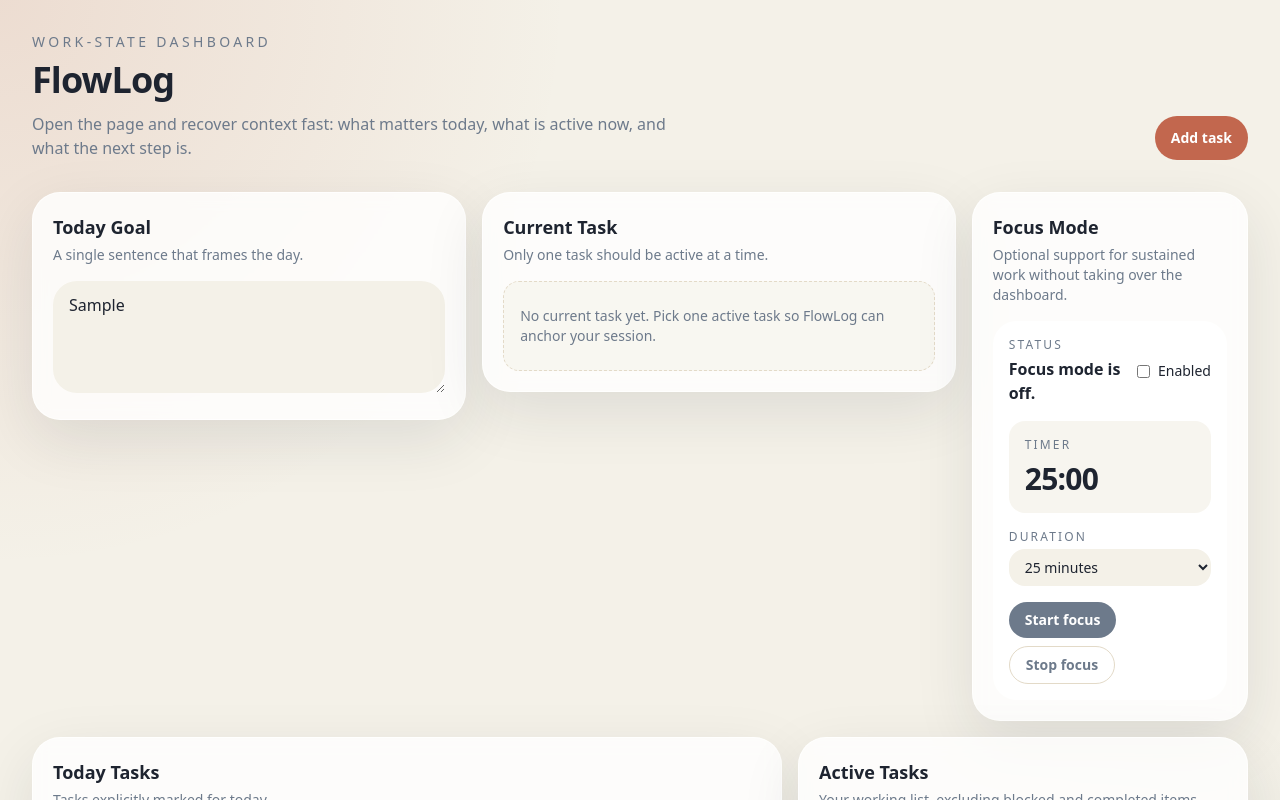
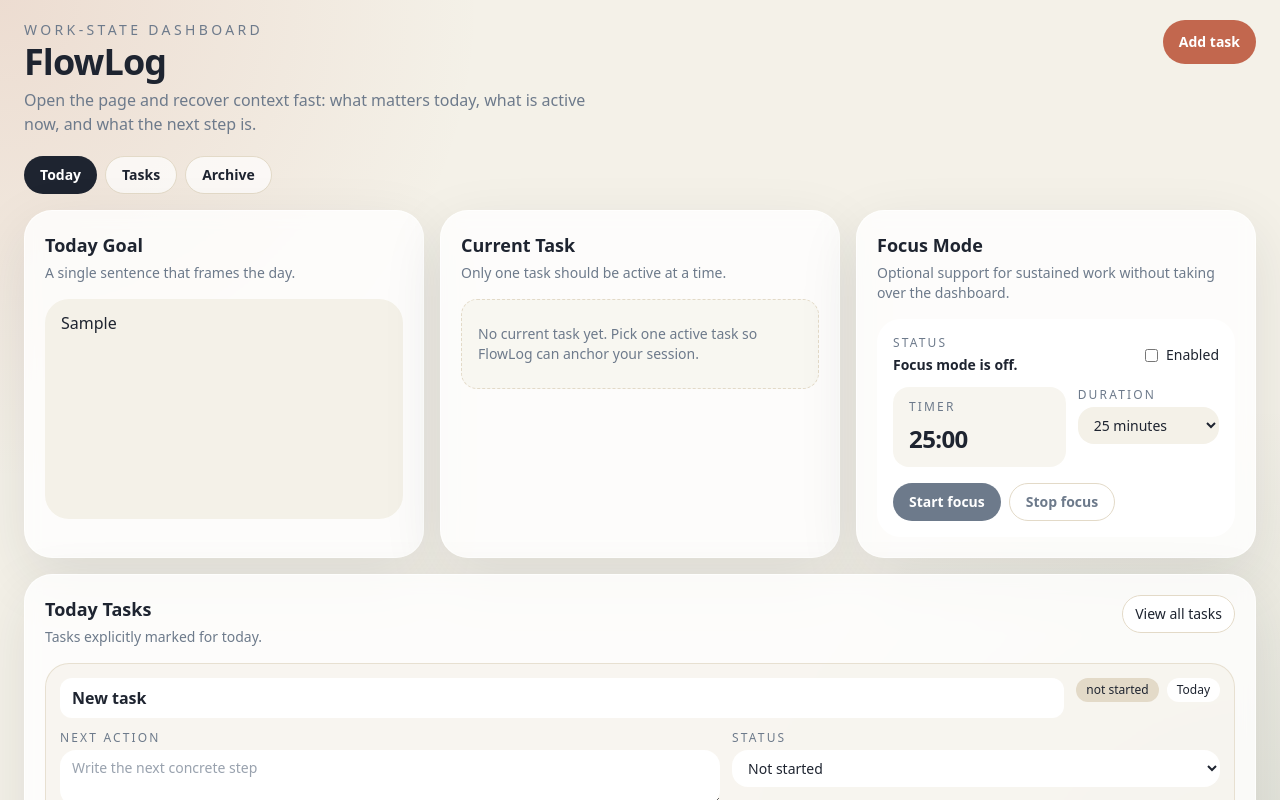
Before and after one commit to evan891119/FlowLog, a Next.js app: page / in a window 1280 px wide. Both pictures are taken after typing "Sample" into the empty fields and a click on the button "Add task". Shown: the top 800 px of the page. Built offline with nearby package versions, Linux system fonts and the light colour scheme.

Commit message:
整理排版

```diff
--- a/components/current-task-panel.tsx
+++ b/components/current-task-panel.tsx
@@ -5,25 +5,38 @@
 
 type CurrentTaskPanelProps = {
   task: Task | null;
+  variant?: "default" | "summary";
 };
 
-export function CurrentTaskPanel({ task }: CurrentTaskPanelProps) {
+export function CurrentTaskPanel({ task, variant = "default" }: CurrentTaskPanelProps) {
+  const isSummary = variant === "summary";
+
   return (
-    <Section title="Current Task" description="Only one task should be active at a time.">
+    <Section
+      title="Current Task"
+      description="Only one task should be active at a time."
+      layout={isSummary ? "fill" : "default"}
+    >
       {task ? (
-        <div className="rounded-3xl bg-ink px-5 py-5 text-white shadow-panel">
+        <div
+          className={`rounded-3xl bg-ink text-white shadow-panel ${
+            isSummary ? "flex h-full min-h-0 flex-col px-4 py-4" : "px-5 py-5"
+          }`}
+        >
           <div className="flex items-start justify-between gap-3">
-            <div className="space-y-2">
+            <div className={isSummary ? "min-w-0 space-y-1.5" : "space-y-2"}>
               <p className="text-xs font-medium uppercase tracking-[0.22em] text-white/60">In focus now</p>
-              <h2 className="text-2xl font-semibold tracking-tight">{task.title}</h2>
+              <h2 className={`font-semibold tracking-tight ${isSummary ? "line-clamp-2 text-xl" : "text-2xl"}`}>{task.title}</h2>
             </div>
             <StatusBadge status={task.status} />
           </div>
-          <div className="mt-6 rounded-2xl bg-white/8 px-4 py-4">
+          <div className={`rounded-2xl bg-white/8 ${isSummary ? "mt-4 min-h-0 flex-1 px-4 py-3" : "mt-6 px-4 py-4"}`}>
             <p className="text-sm font-medium uppercase tracking-[0.18em] text-white/65">Next action</p>
-            <p className="mt-2 text-base leading-7">{task.nextAction || "Define the next concrete step to make this task resumable."}</p>
+            <p className={`mt-2 text-base ${isSummary ? "overflow-hidden leading-6" : "leading-7"}`}>
+              {task.nextAction || "Define the next concrete step to make this task resumable."}
+            </p>
           </div>
-          <div className="mt-5 flex items-center justify-between gap-3 text-sm text-white/80">
+          <div className={`flex items-center justify-between gap-3 text-sm text-white/80 ${isSummary ? "mt-4" : "mt-5"}`}>
             <span className="uppercase tracking-[0.18em] text-white/65">Progress</span>
             <span>{task.progress}%</span>
           </div>
@@ -32,7 +45,9 @@
           </div>
         </div>
       ) : (
-        <EmptyState message="No current task yet. Pick one active task so FlowLog can anchor your session." />
+        <div className={isSummary ? "flex h-full min-h-0 flex-col" : undefined}>
+          <EmptyState message="No current task yet. Pick one active task so FlowLog can anchor your session." />
+        </div>
       )}
     </Section>
   );
--- a/components/dashboard.tsx
+++ b/components/dashboard.tsx
@@ -1,11 +1,20 @@
 "use client";
 
+import { useState } from "react";
 import { CurrentTaskPanel } from "@/components/current-task-panel";
 import { FocusPanel } from "@/components/focus-panel";
 import { Section } from "@/components/section";
 import { TaskListSection } from "@/components/task-list-section";
 import { useDashboardState } from "@/lib/use-dashboard-state";
 import { Task } from "@/types/dashboard";
+
+type DashboardTab = "today" | "tasks" | "archive";
+
+const DASHBOARD_TABS: { id: DashboardTab; label: string }[] = [
+  { id: "today", label: "Today" },
+  { id: "tasks", label: "Tasks" },
+  { id: "archive", label: "Archive" },
+];
 
 function sortByOrder(tasks: Task[], taskOrder: string[]) {
   const orderMap = new Map(taskOrder.map((taskId, index) => [taskId, index]));
@@ -14,6 +23,7 @@
 }
 
 export function Dashboard() {
+  const [selectedTab, setSelectedTab] = useState<DashboardTab>("today");
   const {
     state,
     createTask,
@@ -44,13 +54,13 @@
   const canMoveDown = (taskId: string) => (orderIndexMap.get(taskId) ?? -1) < orderedTasks.length - 1;
 
   return (
-    <main className="min-h-screen px-4 py-8 md:px-8">
+    <main className="min-h-screen px-4 py-5 md:px-6 md:py-5">
       <div className="mx-auto max-w-7xl">
-        <header className="mb-8 flex flex-col gap-4 md:flex-row md:items-end md:justify-between">
-          <div>
+        <header className="mb-5 flex flex-col gap-3 md:flex-row md:items-start md:justify-between">
+          <div className="max-w-2xl">
             <p className="text-sm font-medium uppercase tracking-[0.24em] text-steel">Work-state dashboard</p>
-            <h1 className="mt-2 text-4xl font-semibold tracking-tight text-ink">FlowLog</h1>
-            <p className="mt-3 max-w-2xl text-base text-steel">
+            <h1 className="mt-1 text-3xl font-semibold tracking-tight text-ink md:text-[2.25rem]">FlowLog</h1>
+            <p className="mt-2 max-w-xl text-sm text-steel md:text-base">
               Open the page and recover context fast: what matters today, what is active now, and what the next step is.
             </p>
           </div>
@@ -63,15 +73,37 @@
           </button>
         </header>
 
-        <section className="grid gap-4 lg:grid-cols-[1.1fr_1.2fr_0.7fr]">
-          <div className="lg:order-2">
-            <CurrentTaskPanel task={currentTask} />
+        <nav className="mb-4 flex flex-wrap gap-2" aria-label="Dashboard sections">
+          {DASHBOARD_TABS.map((tab) => (
+            <button
+              key={tab.id}
+              type="button"
+              className={`rounded-full px-4 py-2 text-sm font-semibold transition ${
+                selectedTab === tab.id ? "bg-ink text-white" : "border border-sand bg-white/70 text-ink"
+              }`}
+              onClick={() => setSelectedTab(tab.id)}
+              aria-pressed={selectedTab === tab.id}
+            >
+              {tab.label}
+            </button>
+          ))}
+        </nav>
+
+        {selectedTab === "today" ? (
+          <>
+            <section className="grid gap-4 xl:grid-cols-3 xl:items-stretch">
+              <div className="xl:order-2">
+                <CurrentTaskPanel task={currentTask} variant="summary" />
               </div>
 
-          <div className="lg:order-1">
-            <Section title="Today Goal" description="A single sentence that frames the day.">
+              <div className="xl:order-1">
+                <Section
+                  title="Today Goal"
+                  description="A single sentence that frames the day."
+                  layout="fill"
+                >
                   <textarea
-                className="min-h-28 w-full rounded-3xl bg-mist px-4 py-3 text-base text-ink outline-none placeholder:text-steel/70"
+                    className="min-h-20 w-full rounded-3xl bg-mist px-4 py-3 text-base text-ink outline-none placeholder:text-steel/70 xl:min-h-[220px] xl:resize-none"
                     placeholder="Finish the first usable FlowLog dashboard."
                     value={state.todayGoal}
                     onChange={(event) => updateTodayGoal(event.target.value)}
@@ -80,22 +112,39 @@
                 </Section>
               </div>
 
-          <div className="lg:order-3">
+              <div className="xl:order-3">
                 <FocusPanel
                   focus={state.focus}
                   onToggleEnabled={setFocusEnabled}
                   onDurationChange={setFocusDuration}
                   onStart={startFocusSession}
                   onStop={stopFocusSession}
+                  variant="summary"
                 />
               </div>
             </section>
 
-        <section className="mt-4 grid gap-4 xl:grid-cols-[1.5fr_0.9fr]">
+            <section className="mt-4">
               <TaskListSection
                 title="Today Tasks"
                 description="Tasks explicitly marked for today."
                 tasks={todayTasks}
+                variant="compact"
+                visibleCount={1}
+                mobileVisibleCount={1}
+                overflowMessage={(hiddenCount) => `+${hiddenCount} more tasks in Tasks.`}
+                action={
+                  todayTasks.length > 0 ? (
+                    <button
+                      type="button"
+                      className="rounded-full border border-sand bg-white px-3 py-2 text-sm font-medium text-ink"
+                      onClick={() => setSelectedTab("tasks")}
+                    >
+                      View all tasks
+                    </button>
+                  ) : null
+                }
+                className="overflow-hidden"
                 emptyMessage="No tasks are marked for today. Flag the most important work so the dashboard stays focused."
                 onSetCurrent={setCurrentTask}
                 onStatusChange={updateTaskStatus}
@@ -108,7 +157,12 @@
                 canMoveUp={canMoveUp}
                 canMoveDown={canMoveDown}
               />
+            </section>
+          </>
+        ) : null}
 
+        {selectedTab === "tasks" ? (
+          <section className="grid gap-4 xl:grid-cols-[1.45fr_0.95fr]">
             <TaskListSection
               title="Active Tasks"
               description="Your working list, excluding blocked and completed items."
@@ -125,9 +179,7 @@
               canMoveUp={canMoveUp}
               canMoveDown={canMoveDown}
             />
-        </section>
 
-        <section className="mt-4 grid gap-4 xl:grid-cols-[1.4fr_1fr]">
             <TaskListSection
               title="Blocked Tasks"
               description="Visible, but kept out of the main working lane."
@@ -144,7 +196,11 @@
               canMoveUp={canMoveUp}
               canMoveDown={canMoveDown}
             />
+          </section>
+        ) : null}
 
+        {selectedTab === "archive" ? (
+          <section>
             <TaskListSection
               title="Completed Tasks"
               description="Finished work stays visible without dominating the page."
@@ -162,6 +218,7 @@
               canMoveDown={canMoveDown}
             />
           </section>
+        ) : null}
       </div>
     </main>
   );
--- a/components/focus-panel.tsx
+++ b/components/focus-panel.tsx
@@ -32,10 +32,19 @@
   onDurationChange: (duration: number) => void;
   onStart: () => void;
   onStop: () => void;
+  variant?: "default" | "summary";
 };
 
-export function FocusPanel({ focus, onToggleEnabled, onDurationChange, onStart, onStop }: FocusPanelProps) {
+export function FocusPanel({
+  focus,
+  onToggleEnabled,
+  onDurationChange,
+  onStart,
+  onStop,
+  variant = "default",
+}: FocusPanelProps) {
   const [now, setNow] = useState(() => Date.now());
+  const isSummary = variant === "summary";
 
   useEffect(() => {
     if (!focus.lastSessionStartedAt) {
@@ -63,12 +72,20 @@
         : "Ready to start a focus session.";
 
   return (
-    <Section title="Focus Mode" description="Optional support for sustained work without taking over the dashboard.">
-      <div className="space-y-4 rounded-3xl bg-white px-4 py-4 text-sm text-steel">
+    <Section
+      title="Focus Mode"
+      description="Optional support for sustained work without taking over the dashboard."
+      layout={isSummary ? "fill" : "default"}
+    >
+      <div
+        className={`rounded-3xl bg-white px-4 text-sm text-steel ${
+          isSummary ? "flex h-full min-h-0 flex-col gap-3 py-4" : "space-y-3 py-4"
+        }`}
+      >
         <div className="flex items-center justify-between gap-3">
           <div>
             <p className="text-xs font-medium uppercase tracking-[0.18em] text-steel">Status</p>
-            <p className="mt-1 text-base font-semibold text-ink">{statusText}</p>
+            <p className={`mt-1 font-semibold text-ink ${isSummary ? "text-sm leading-5" : "text-base"}`}>{statusText}</p>
           </div>
           <label className="flex items-center gap-2 text-sm font-medium text-ink">
             <input
@@ -81,9 +98,10 @@
           </label>
         </div>
 
-        <div className="rounded-2xl bg-mist/70 px-4 py-4">
+        <div className={`gap-3 ${isSummary ? "grid min-h-0 grid-cols-[1.1fr_0.9fr] items-start" : "space-y-3"}`}>
+          <div className="rounded-2xl bg-mist/70 px-4 py-3">
             <p className="text-xs font-medium uppercase tracking-[0.18em] text-steel">Timer</p>
-          <p className="mt-2 text-3xl font-semibold tracking-tight text-ink">{formatTime(remainingSeconds)}</p>
+            <p className={`mt-2 font-semibold tracking-tight text-ink ${isSummary ? "text-2xl" : "text-3xl"}`}>{formatTime(remainingSeconds)}</p>
           </div>
 
           <label className="block">
@@ -102,8 +120,9 @@
               ))}
             </select>
           </label>
+        </div>
 
-        <div className="flex flex-wrap gap-2">
+        <div className={`flex flex-wrap gap-2 ${isSummary ? "mt-auto pt-1" : ""}`}>
           <button
             type="button"
             className="rounded-full bg-forest px-4 py-2 text-sm font-semibold text-white disabled:cursor-not-allowed disabled:bg-steel"
--- a/components/section.tsx
+++ b/components/section.tsx
@@ -1,17 +1,32 @@
 type SectionProps = {
   title: string;
   description?: string;
+  headerAction?: React.ReactNode;
+  layout?: "default" | "fill";
+  className?: string;
+  bodyClassName?: string;
   children: React.ReactNode;
 };
 
-export function Section({ title, description, children }: SectionProps) {
+export function Section({ title, description, headerAction, layout = "default", className, bodyClassName, children }: SectionProps) {
+  const isFill = layout === "fill";
+
   return (
-    <section className="rounded-[28px] border border-white/70 bg-white/80 p-5 shadow-panel backdrop-blur">
-      <div className="mb-4">
-        <h2 className="text-lg font-semibold text-ink">{title}</h2>
-        {description ? <p className="mt-1 text-sm text-steel">{description}</p> : null}
+    <section
+      className={`rounded-[28px] border border-white/70 bg-white/80 p-5 shadow-panel backdrop-blur ${
+        isFill ? "flex h-full flex-col" : ""
+      } ${
+        className ?? ""
+      }`}
+    >
+      <div className="mb-4 flex items-start justify-between gap-3">
+        <div>
+          <h2 className="text-lg font-semibold text-ink">{title}</h2>
+          {description ? <p className="mt-1 text-sm text-steel">{description}</p> : null}
+        </div>
+        {headerAction ? <div className="shrink-0">{headerAction}</div> : null}
       </div>
-      {children}
+      <div className={`${isFill ? "min-h-0 flex-1" : ""} ${bodyClassName ?? ""}`}>{children}</div>
     </section>
   );
 }
--- a/components/task-card.tsx
+++ b/components/task-card.tsx
@@ -10,6 +10,7 @@
 
 type TaskCardProps = {
   task: Task;
+  variant?: "compact" | "full";
   onSetCurrent: (taskId: string) => void;
   onStatusChange: (taskId: string, status: TaskStatus) => void;
   onToggleToday: (taskId: string) => void;
@@ -24,6 +25,7 @@
 
 export function TaskCard({
   task,
+  variant = "full",
   onSetCurrent,
   onStatusChange,
   onToggleToday,
@@ -35,12 +37,16 @@
   canMoveUp,
   canMoveDown,
 }: TaskCardProps) {
+  const isCompact = variant === "compact";
+
   return (
-    <article className="rounded-3xl border border-sand/80 bg-mist/60 p-4">
+    <article className={`rounded-3xl border border-sand/80 bg-mist/60 ${isCompact ? "p-3.5" : "p-4"}`}>
       <div className="flex flex-wrap items-start justify-between gap-3">
         <div className="min-w-0 flex-1">
           <input
-            className="w-full rounded-xl bg-white px-3 py-2 text-base font-semibold text-ink outline-none ring-0 placeholder:text-steel/70"
+            className={`w-full rounded-xl bg-white text-base font-semibold text-ink outline-none ring-0 placeholder:text-steel/70 ${
+              isCompact ? "px-3 py-2" : "px-3 py-2"
+            }`}
             value={task.title}
             onChange={(event) => onTitleChange(task.id, event.target.value)}
             placeholder="Task title"
@@ -54,11 +60,13 @@
         </div>
       </div>
 
-      <div className="mt-4 grid gap-3 md:grid-cols-[1fr_150px]">
+      <div className={`mt-3 grid gap-3 ${isCompact ? "md:grid-cols-[1.15fr_0.85fr]" : "md:grid-cols-[1fr_150px]"}`}>
         <label className="block">
           <span className="mb-1 block text-xs font-medium uppercase tracking-[0.18em] text-steel">Next action</span>
           <textarea
-            className="min-h-24 w-full rounded-2xl bg-white px-3 py-2 text-sm text-ink outline-none placeholder:text-steel/70"
+            className={`w-full rounded-2xl bg-white px-3 py-2 text-sm text-ink outline-none placeholder:text-steel/70 ${
+              isCompact ? "min-h-14" : "min-h-24"
+            }`}
             value={task.nextAction}
             onChange={(event) => onNextActionChange(task.id, event.target.value)}
             placeholder="Write the next concrete step"
@@ -109,6 +117,8 @@
         >
           {task.isToday ? "Remove from today" : "Add to today"}
         </button>
+        {isCompact ? null : (
+          <>
             <button
               type="button"
               className="rounded-full border border-sand bg-white px-3 py-2 text-sm font-medium text-ink disabled:cursor-not-allowed disabled:text-steel"
@@ -132,6 +142,8 @@
             >
               Delete
             </button>
+          </>
+        )}
       </div>
     </article>
   );
--- a/components/task-list-section.tsx
+++ b/components/task-list-section.tsx
@@ -8,6 +8,12 @@
   description: string;
   tasks: Task[];
   emptyMessage: string;
+  variant?: "compact" | "full";
+  visibleCount?: number;
+  mobileVisibleCount?: number;
+  overflowMessage?: (hiddenCount: number) => string;
+  action?: React.ReactNode;
+  className?: string;
   onSetCurrent: (taskId: string) => void;
   onStatusChange: (taskId: string, status: TaskStatus) => void;
   onToggleToday: (taskId: string) => void;
@@ -25,6 +31,12 @@
   description,
   tasks,
   emptyMessage,
+  variant = "full",
+  visibleCount,
+  mobileVisibleCount,
+  overflowMessage,
+  action,
+  className,
   onSetCurrent,
   onStatusChange,
   onToggleToday,
@@ -36,14 +48,21 @@
   canMoveUp,
   canMoveDown,
 }: TaskListSectionProps) {
+  const desktopCount = visibleCount ?? tasks.length;
+  const mobileCount = mobileVisibleCount ?? desktopCount;
+  const visibleTasks = tasks.slice(0, desktopCount);
+  const hiddenCount = Math.max(0, tasks.length - desktopCount);
+
   return (
-    <Section title={title} description={description}>
+    <Section title={title} description={description} headerAction={action} className={className}>
       <div className="space-y-3">
         {tasks.length ? (
-          tasks.map((task) => (
+          <>
+            {visibleTasks.map((task, index) => (
+              <div key={task.id} className={index >= mobileCount ? "hidden md:block" : undefined}>
                 <TaskCard
-              key={task.id}
                   task={task}
+                  variant={variant}
                   onSetCurrent={onSetCurrent}
                   onStatusChange={onStatusChange}
                   onToggleToday={onToggleToday}
@@ -55,7 +74,14 @@
                   canMoveUp={canMoveUp(task.id)}
                   canMoveDown={canMoveDown(task.id)}
                 />
-          ))
+              </div>
+            ))}
+            {hiddenCount > 0 && overflowMessage ? (
+              <p className="rounded-2xl border border-dashed border-sand bg-white/70 px-4 py-3 text-sm font-medium text-steel">
+                {overflowMessage(hiddenCount)}
+              </p>
+            ) : null}
+          </>
         ) : (
           <EmptyState message={emptyMessage} />
         )}
--- a/lib/dashboard-state.ts
+++ b/lib/dashboard-state.ts
@@ -155,7 +155,7 @@
     tasks: state.tasks.map((task) => {
       if (task.id !== taskId) return task;
 
-      const nextTitle = updates.title !== undefined ? updates.title.trim() || task.title : task.title;
+      const nextTitle = updates.title !== undefined ? updates.title : task.title;
       const nextAction = updates.nextAction !== undefined ? updates.nextAction : task.nextAction;
       const nextProgress =
         updates.progress !== undefined ? Math.max(0, Math.min(100, Math.round(updates.progress))) : task.progress;
```
Also changed, not shown: 1 other file (tests, documents, lock files or other folders). Lines whose indentation alone changed are shown as unchanged.
